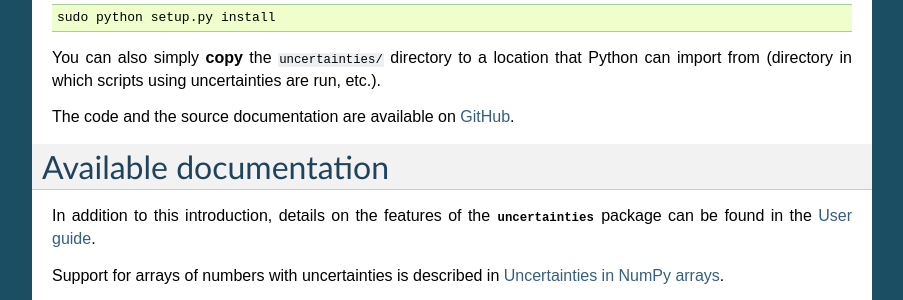
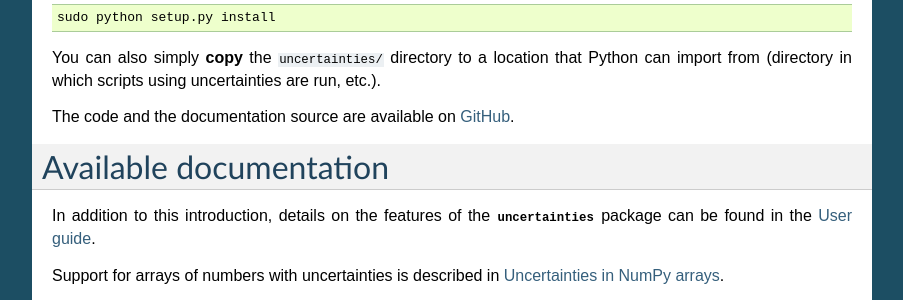
Before and after one commit to lmfit/uncertainties, a Sphinx documentation site: the page built from doc/index.rst, in a window 1280 px wide. Shown: the part 1565-1865 px from the top of the page, without its empty margins (198-1101 px from the left). Built offline with Sphinx 7.4.7, drawn with Linux system fonts in a browser that asks for light colours.

Commit message:
Fixed wording.

```diff
--- a/doc/index.rst
+++ b/doc/index.rst
@@ -93,7 +93,7 @@ You can also simply **copy** the :file:`uncertainties/` directory to a
 location that Python can import from (directory in which scripts using
 uncertainties are run, etc.).
 
-The code and the source documentation are available on GitHub_.
+The code and the documentation source are available on GitHub_.
 
 Available documentation
 =======================
```
